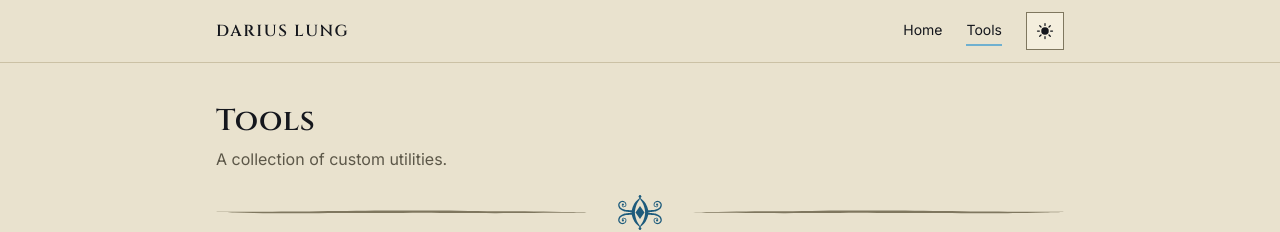
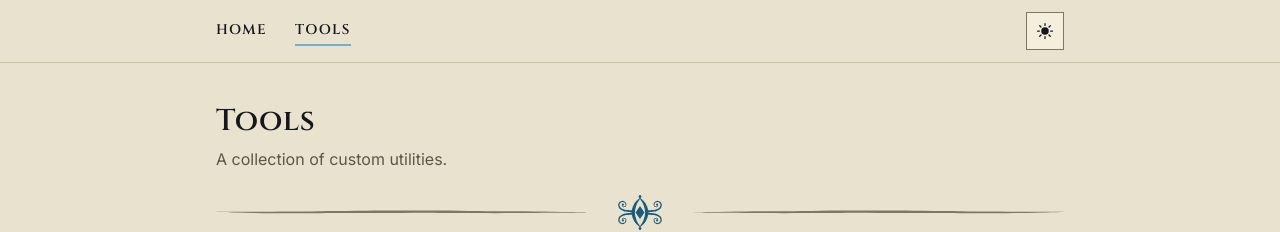
Before and after one commit to dariuslung/dariuslung.github.io, a Jekyll site: the page built from tools.html, in a window 1280 px wide. Shown: the top 232 px of the page. Built offline with Jekyll 4.4.1, drawn with Linux system fonts in a browser that asks for light colours.

Commit message:
style: one-line name on wide screens and nav links in place of the brand
Keep the stacked name on phones and switch to one line from 640px up inside a wider filigree. Replace the header brand with the Home/Tools/CV links in Cinzel uppercase (toggle stays on the right), update the design plan, and redraw the share image with a one-line name under a wide filigree. Rebuild styles.css.

```diff
--- a/_includes/navbar.html
+++ b/_includes/navbar.html
@@ -1,16 +1,15 @@
 {% assign cv_file = site.static_files | where: "path", "/assets/cv.pdf" %}
 <nav class="border-b border-rule bg-paper" aria-label="Main">
     <div class="max-w-4xl mx-auto px-6 py-3 flex justify-between items-center gap-3">
-        <a class="font-display text-base font-semibold uppercase tracking-widest hover:text-signal-text" href="/">Darius Lung</a>
-
-        <div class="flex items-center gap-4 sm:gap-6 text-sm">
+        <div class="flex items-center gap-5 sm:gap-7 font-display text-sm font-semibold uppercase tracking-widest">
             <a href="/" class="py-1 border-b-2 hover:text-signal-text {% if page.url == '/' %}border-signal{% else %}border-transparent{% endif %}" {% if page.url == '/' %}aria-current="page"{% endif %}>Home</a>
             <a href="/tools" class="py-1 border-b-2 hover:text-signal-text {% if page.url contains '/tools' %}border-signal{% else %}border-transparent{% endif %}" {% if page.url contains '/tools' %}aria-current="page"{% endif %}>Tools</a>
             {% if cv_file.size > 0 %}
             <a href="/assets/cv.pdf" class="py-1 border-b-2 border-transparent hover:text-signal-text">CV</a>
             {% endif %}
+        </div>
 
-            <button id="theme-toggle" type="button" class="btn !p-2" aria-label="Toggle dark mode">
+        <button id="theme-toggle" type="button" class="btn !p-2" aria-label="Toggle dark mode">
                 <svg id="icon-sun" class="hidden w-5 h-5" viewBox="0 0 24 24" fill="currentColor" aria-hidden="true">
                   <path d="M12 2.25a.75.75 0 01.75.75v2.25a.75.75 0 01-1.5 0V3a.75.75 0 01.75-.75zM7.5 12a4.5 4.5 0 119 0 4.5 4.5 0 01-9 0zM18.894 6.166a.75.75 0 00-1.06-1.06l-1.591 1.59a.75.75 0 101.06 1.061l1.591-1.59zM21.75 12a.75.75 0 01-.75.75h-2.25a.75.75 0 010-1.5H21a.75.75 0 01.75.75zM17.834 18.894a.75.75 0 001.06-1.06l-1.59-1.591a.75.75 0 10-1.061 1.06l1.59 1.591zM12 18a.75.75 0 01.75.75V21a.75.75 0 01-1.5 0v-2.25A.75.75 0 0112 18zM7.758 17.303a.75.75 0 00-1.061-1.06l-1.591 1.59a.75.75 0 001.06 1.061l1.591-1.59zM6 12a.75.75 0 01-.75.75H3a.75.75 0 010-1.5h2.25A.75.75 0 016 12zM6.697 7.757a.75.75 0 001.06-1.06l-1.59-1.591a.75.75 0 00-1.061 1.06l1.59 1.591z" />
                 </svg>
@@ -18,7 +17,6 @@
                     <path d="M17.293 13.293A8 8 0 016.707 2.707a8.001 8.001 0 1010.586 10.586z"></path>
                 </svg>
             </button>
-        </div>
     </div>
 </nav>
 
--- a/assets/css/styles.css
+++ b/assets/css/styles.css
@@ -1062,6 +1062,9 @@ video {
 .gap-4 {
   gap: 1rem;
 }
+.gap-5 {
+  gap: 1.25rem;
+}
 .gap-x-3 {
   -moz-column-gap: 0.75rem;
        column-gap: 0.75rem;
@@ -1423,8 +1426,16 @@ video {
     grid-column: span 3 / span 3;
   }
 
+  .sm\:inline {
+    display: inline;
+  }
+
   .sm\:w-24 {
     width: 6rem;
+  }
+
+  .sm\:max-w-\[36rem\] {
+    max-width: 36rem;
   }
 
   .sm\:grid-cols-\[1fr_1fr_auto\] {
@@ -1443,8 +1454,8 @@ video {
     justify-content: space-between;
   }
 
-  .sm\:gap-6 {
-    gap: 1.5rem;
+  .sm\:gap-7 {
+    gap: 1.75rem;
   }
 
   .sm\:p-5 {
--- a/index.html
+++ b/index.html
@@ -6,9 +6,9 @@ title: Home
 
 <!-- Title card: the name between two filigrees, centred -->
 <section class="flex flex-col items-center text-center mb-14">
-    <div class="w-full max-w-[26rem]">
+    <div class="w-full max-w-[26rem] sm:max-w-[36rem]">
         <div class="filigree" aria-hidden="true"></div>
-        <h1 class="mt-3 text-5xl sm:text-6xl font-semibold uppercase leading-tight tracking-wider">Darius <span class="block">Lung</span></h1>
+        <h1 class="mt-3 text-5xl sm:text-6xl font-semibold uppercase leading-tight tracking-wider">Darius <span class="block sm:inline">Lung</span></h1>
         <p class="label mt-4 sm:text-sm">Networked systems &middot; Computer science</p>
         <div class="filigree-bottom mt-4" aria-hidden="true"></div>
         <div class="flex flex-wrap justify-center gap-2 mt-6">
```
Also changed, not shown: docs/design-plan.md (+2 -2 lines), assets/img/og-image.png.
